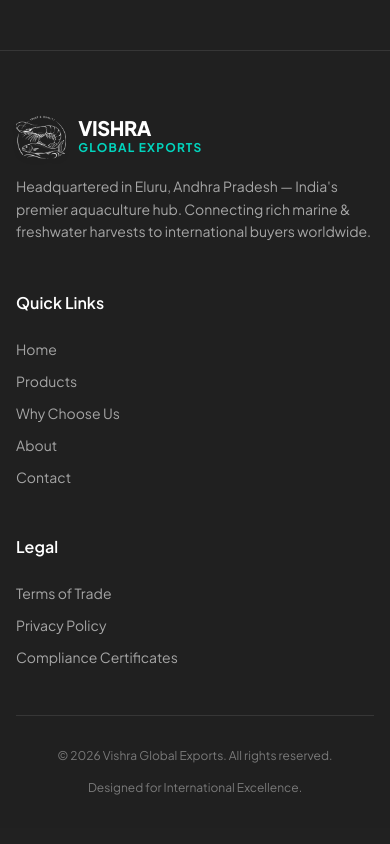
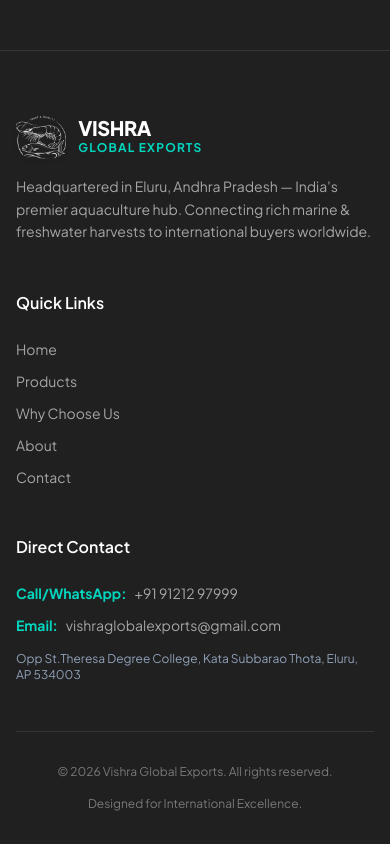
Before and after one commit to vishraglobalexports-ship-it/vishra-global-main, a React (Vite) app: page /about in a window 390 px wide. Shown: the part 10635-11479 px from the top of the page. Built offline with nearby package versions, Linux system fonts and the light colour scheme.

Commit message:
Add prominent +91 91212 97999 phone call and WhatsApp contact link to Navbar and Footer

```diff
--- a/src/components/sections/Footer.tsx
+++ b/src/components/sections/Footer.tsx
@@ -37,11 +37,21 @@
           </div>
 
           <div>
-            <h3 className="text-white font-semibold mb-6">Legal</h3>
+            <h3 className="text-white font-semibold mb-6">Direct Contact</h3>
             <ul className="space-y-3 text-white/60 text-sm">
-              <li><a href="#" className="hover:text-secondary transition-colors">Terms of Trade</a></li>
-              <li><a href="#" className="hover:text-secondary transition-colors">Privacy Policy</a></li>
-              <li><a href="#" className="hover:text-secondary transition-colors">Compliance Certificates</a></li>
+              <li>
+                <a href="https://wa.me/919121297999" target="_blank" rel="noreferrer" className="hover:text-teal-400 transition-colors flex items-center gap-2">
+                  <span className="text-teal-400 font-bold">Call/WhatsApp:</span> +91 91212 97999
+                </a>
+              </li>
+              <li>
+                <a href="mailto:vishraglobalexports@gmail.com" className="hover:text-teal-400 transition-colors flex items-center gap-2">
+                  <span className="text-teal-400 font-bold">Email:</span> vishraglobalexports@gmail.com
+                </a>
+              </li>
+              <li className="text-xs text-slate-400 pt-1">
+                Opp St.Theresa Degree College, Kata Subbarao Thota, Eluru, AP 534003
+              </li>
             </ul>
           </div>
 
--- a/src/components/sections/Navbar.tsx
+++ b/src/components/sections/Navbar.tsx
@@ -167,11 +167,20 @@
                 )}
               </button>
 
+              <a
+                href="https://wa.me/919121297999"
+                target="_blank"
+                rel="noreferrer"
+                className="hidden lg:flex items-center gap-2 text-xs font-bold text-teal-400 bg-teal-500/10 px-3.5 py-2 rounded-xl border border-teal-500/20 hover:bg-teal-500/20 transition-all"
+              >
+                <Phone size={14} /> +91 91212 97999
+              </a>
+
               <Button
                 onClick={scrollToContact}
-                className="bg-teal-500 hover:bg-teal-400 text-[#141414] font-bold shadow-md shadow-teal-500/20"
+                className="bg-teal-500 hover:bg-teal-400 text-[#141414] font-bold text-xs shadow-md shadow-teal-500/20"
               >
-                Contact Us
+                Get Quote
               </Button>
             </div>
 
```
